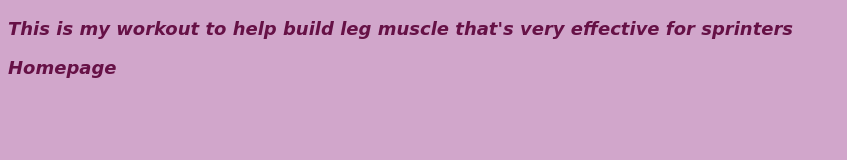
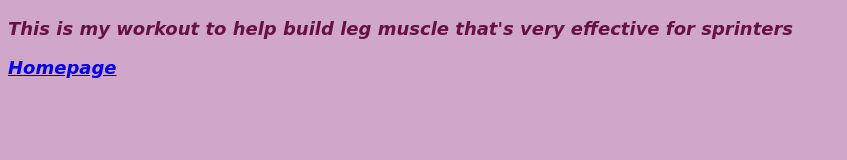
Before and after one commit to mayaO33/mayaO33.github.io, a plain HTML site: page Trackworkout.html in a window 1280 px wide. Shown: the whole page, without its empty margins (0-847 px from the left). Drawn offline with Linux system fonts and the light colour scheme; a web font is replaced by a local one.

Commit message:
final polish

```diff
--- a/Trackworkout.html
+++ b/Trackworkout.html
@@ -14,6 +14,6 @@
     <p>
      This is my workout to help build leg muscle that's very effective for sprinters
     </p>
-    <p><a href="index.html"></a>Homepage</p>
+    <p><a href="index.html">Homepage</a></p>
 </body>
 </html>
```
Also changed, not shown: input_elements_challenge (1).html (+1 -0 lines).
